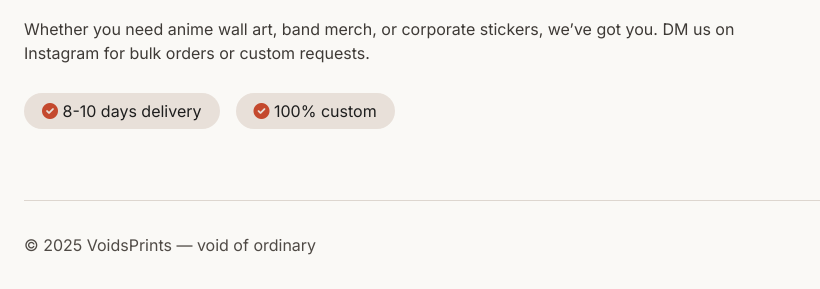
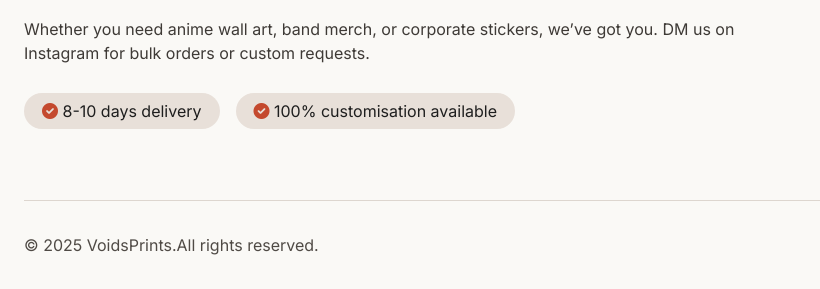
Before and after one commit to DesignHive-DEV/VOID-PRINTS, a plain HTML site: page index.html in a window 1280 px wide. Shown: the part 2319-2608 px from the top of the page, 0-820 px from the left. Drawn offline with Linux system fonts and the light colour scheme.

Commit message:
Update index.html

```diff
--- a/index.html
+++ b/index.html
@@ -708,7 +708,7 @@
         <p>Whether you need anime wall art, band merch, or corporate stickers, we’ve got you. DM us on Instagram for bulk orders or custom requests.</p>
         <div style="display: flex; gap: 16px; margin-top: 28px;">
           <span style="background: #e8e0d9; padding: 6px 18px; border-radius: 40px;"><i class="fas fa-check-circle" style="color:#c4492e;"></i> 8-10 days delivery</span>
-          <span style="background: #e8e0d9; padding: 6px 18px; border-radius: 40px;"><i class="fas fa-check-circle" style="color:#c4492e;"></i> 100% custom</span>
+          <span style="background: #e8e0d9; padding: 6px 18px; border-radius: 40px;"><i class="fas fa-check-circle" style="color:#c4492e;"></i> 100% customisation available</span>
         </div>
       </div>
       <div class="contact-block">
@@ -724,7 +724,7 @@
 
     <!-- Footer -->
     <footer class="footer">
-      <div>© 2025 VoidsPrints — void of ordinary</div>
+      <div>© 2025 VoidsPrints.All rights reserved.</div>
       <div class="footer-links">
         <a href="#">FAQ</a>
         <a href="#">Shipping</a>
```
